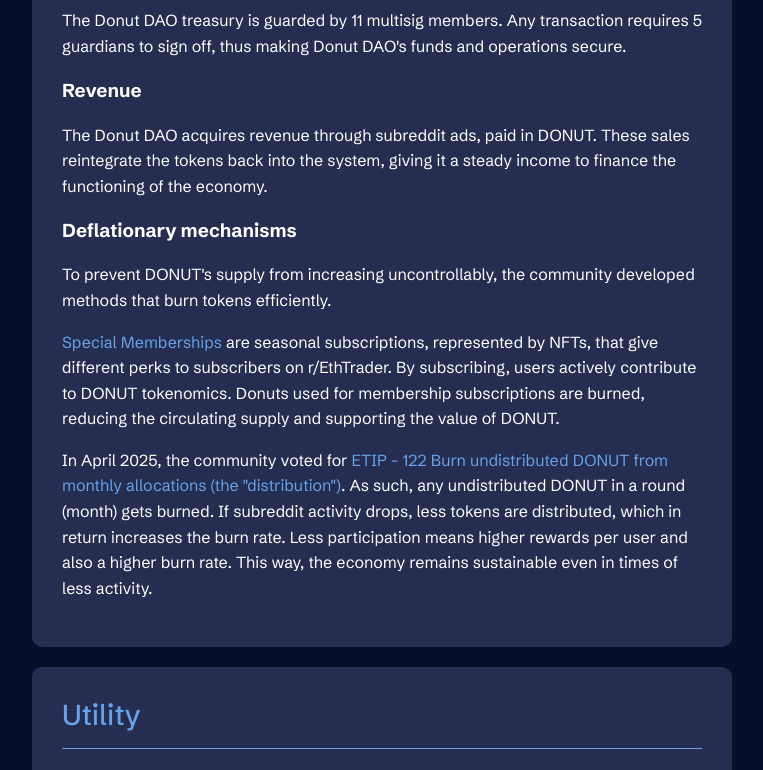
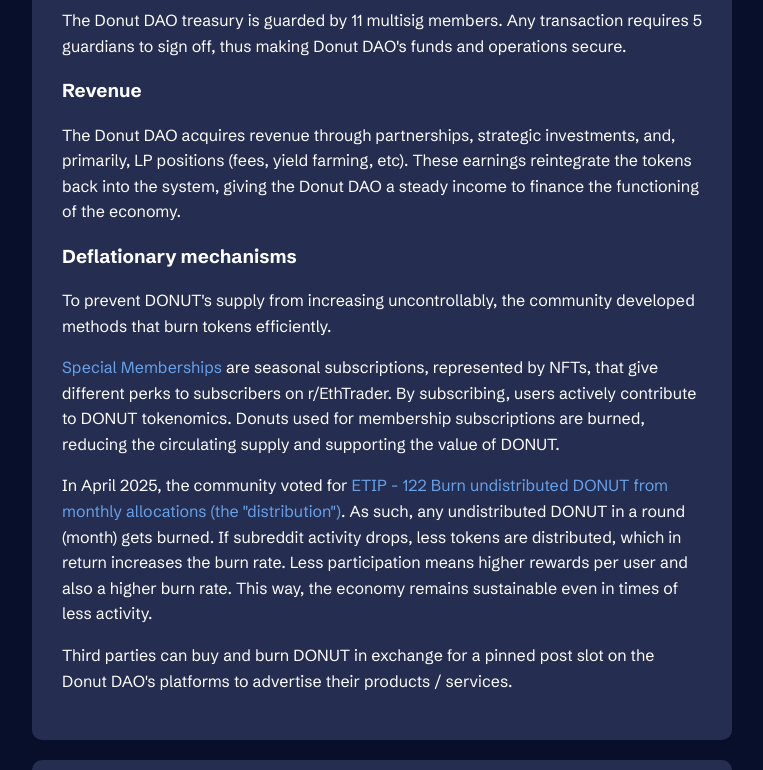
Before and after one commit to 0xMarcAurel/donut-dao, a plain HTML site: page pages/about.html in a window 1280 px wide. Shown: the part 3240-4010 px from the top of the page, without its empty margins (258-1021 px from the left). Drawn offline with Linux system fonts and the light colour scheme; no server answers.

Commit message:
Updated info.

```diff
--- a/pages/about.html
+++ b/pages/about.html
@@ -278,10 +278,11 @@
               </p>
               <h3>Revenue</h3>
               <p>
-                The Donut DAO acquires revenue through subreddit ads, paid in
-                DONUT. These sales reintegrate the tokens back into the system,
-                giving it a steady income to finance the functioning of the
-                economy.
+                The Donut DAO acquires revenue through partnerships, strategic
+                investments, and, primarily, LP positions (fees, yield farming,
+                etc). These earnings reintegrate the tokens back into the
+                system, giving the Donut DAO a steady income to finance the
+                functioning of the economy.
               </p>
               <h3>Deflationary mechanisms</h3>
               <p>
@@ -317,6 +318,11 @@
                 participation means higher rewards per user and also a higher
                 burn rate. This way, the economy remains sustainable even in
                 times of less activity.
+              </p>
+              <p>
+                Third parties can buy and burn DONUT in exchange for a pinned
+                post slot on the Donut DAO's platforms to advertise their
+                products / services.
               </p>
             </section>
           </div>
@@ -366,9 +372,8 @@
               </p>
               <h3>Advertising</h3>
               <p>
-                Advertisers can spend DONUT to rent the subreddit banner and
-                pinned posts and comments. To learn more about advertising on
-                r/EthTrader, see
+                Advertisers can burn DONUT to rent pinned posts. To learn more
+                about advertising on r/EthTrader, see
                 <a
                   href="https://www.reddit.com/r/ethtrader/comments/1glv2on/have_a_product_we_have_a_platform_advertise_on/"
                   target="_blank"
```
